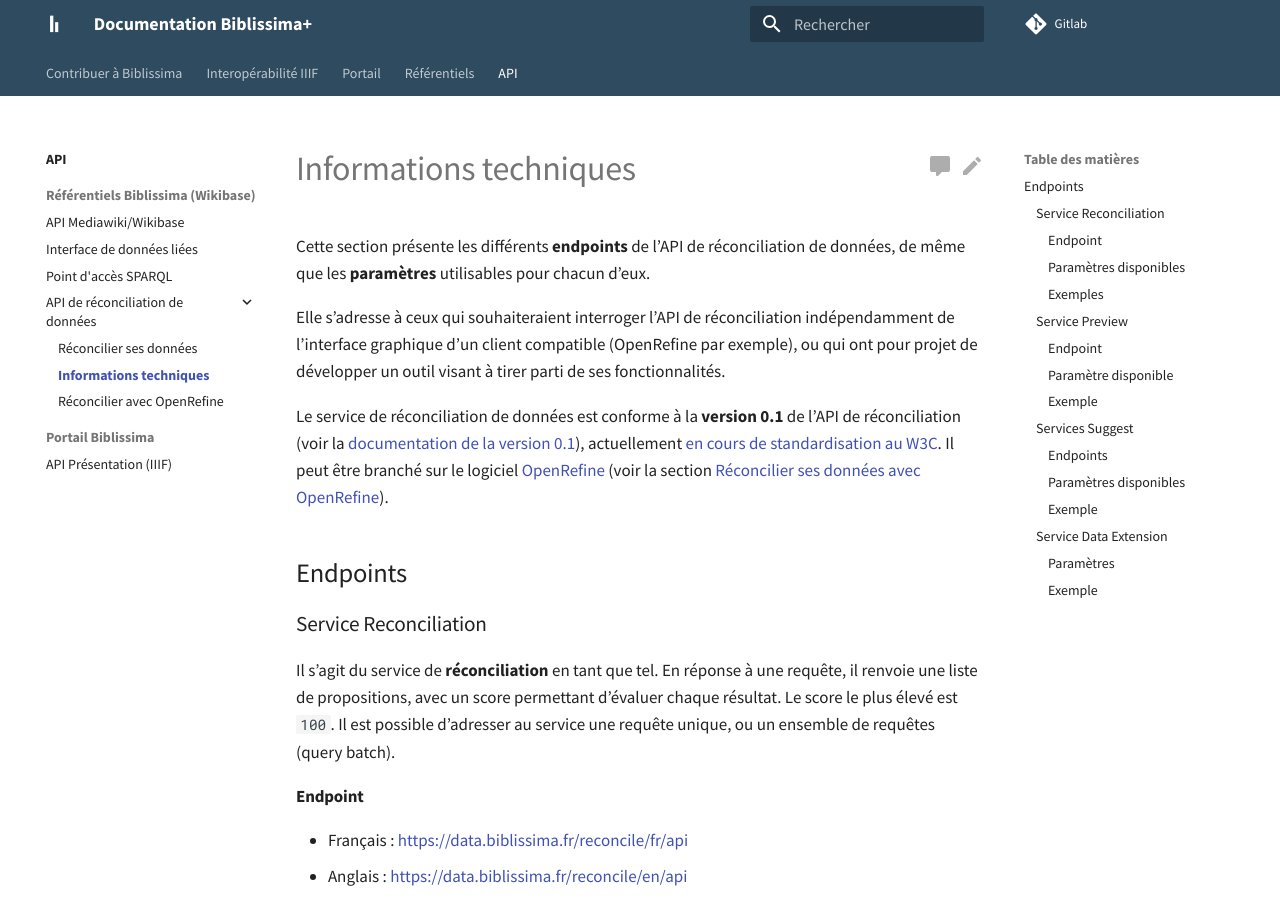
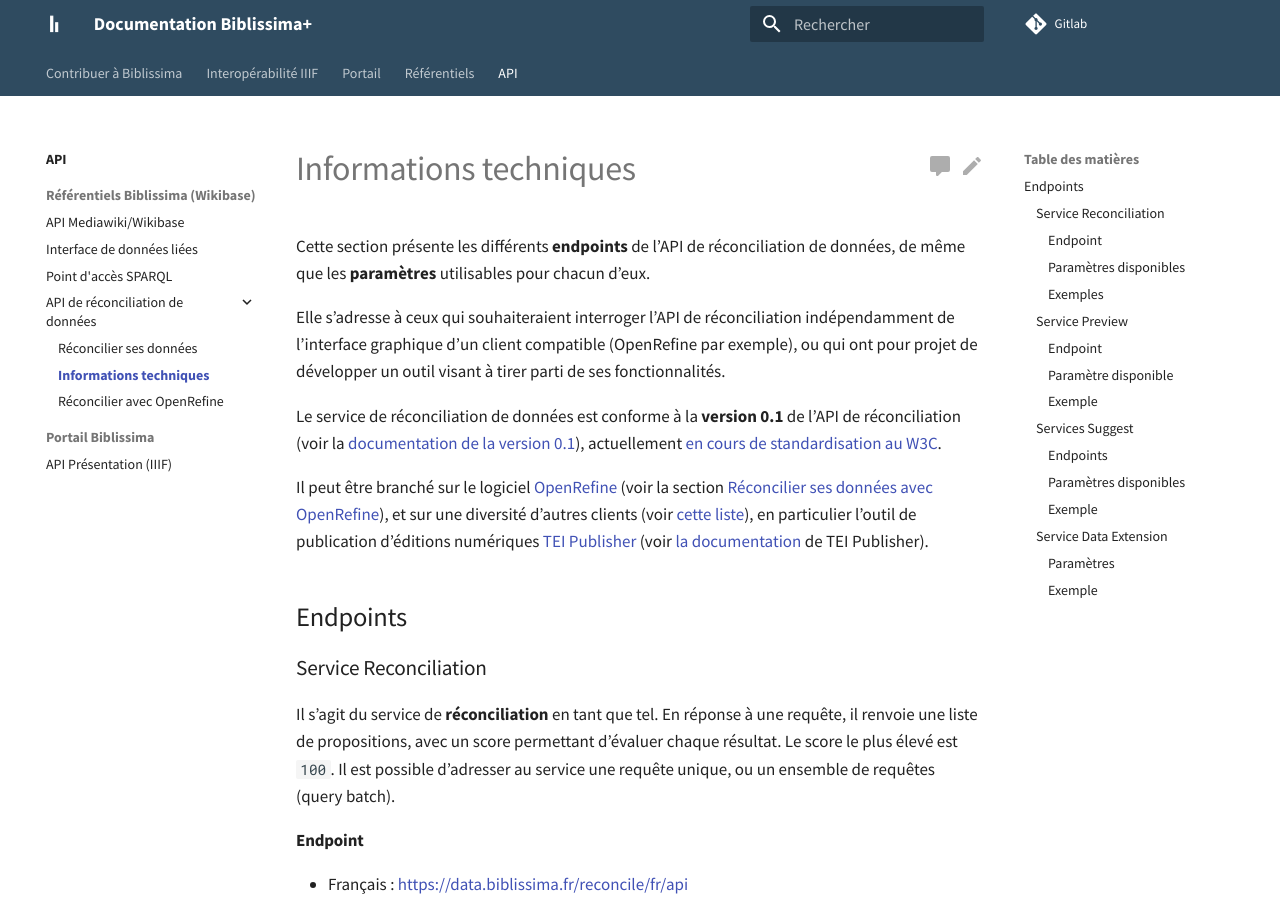
Before and after one commit to biblissima/doc.biblissima, an MkDocs documentation site: the page built from docs/api/reconciliation-infos-techniques.md, in a window 1280 px wide and 900 px high. Built offline with MkDocs 1.6.1 and Material for MkDocs 9.7.7, drawn with Linux system fonts in a browser that asks for light colours.

Commit message:
Add mention of other clients compatible with the Reconciliation API

```diff
--- a/docs/api/reconciliation-infos-techniques.md
+++ b/docs/api/reconciliation-infos-techniques.md
@@ -2,7 +2,9 @@ Cette section présente les différents **endpoints** de l'API de réconciliatio
 
 Elle s'adresse à ceux qui souhaiteraient interroger l'API de réconciliation indépendamment de l'interface graphique d'un client compatible (OpenRefine par exemple), ou qui ont pour projet de développer un outil visant à tirer parti de ses fonctionnalités.
 
-Le service de réconciliation de données est conforme à la **version 0.1** de l’API de réconciliation (voir la [documentation de la version 0.1](https://www.w3.org/community/reports/reconciliation/CG-FINAL-specs-0.1-20230321/)), actuellement [en cours de standardisation au W3C](https://reconciliation-api.github.io/specs/draft/). Il peut être branché sur le logiciel [OpenRefine](https://openrefine.org/) (voir la section [Réconcilier ses données avec OpenRefine](/api/openrefine)).
+Le service de réconciliation de données est conforme à la **version 0.1** de l’API de réconciliation (voir la [documentation de la version 0.1](https://www.w3.org/community/reports/reconciliation/CG-FINAL-specs-0.1-20230321/)), actuellement [en cours de standardisation au W3C](https://reconciliation-api.github.io/specs/draft/).
+
+Il peut être branché sur le logiciel [OpenRefine](https://openrefine.org/) (voir la section [Réconcilier ses données avec OpenRefine](/api/openrefine)), et sur une diversité d'autres clients (voir [cette liste](https://reconciliation-api.github.io/census/clients/)), en particulier l'outil de publication d'éditions numériques [TEI Publisher](https://teipublisher.com/exist/apps/tei-publisher-home/index.html) (voir [la documentation](https://teipublisher.com/exist/apps/tei-publisher/documentation/connector-reconciliation#) de TEI Publisher).
 
 ## Endpoints
 
```
